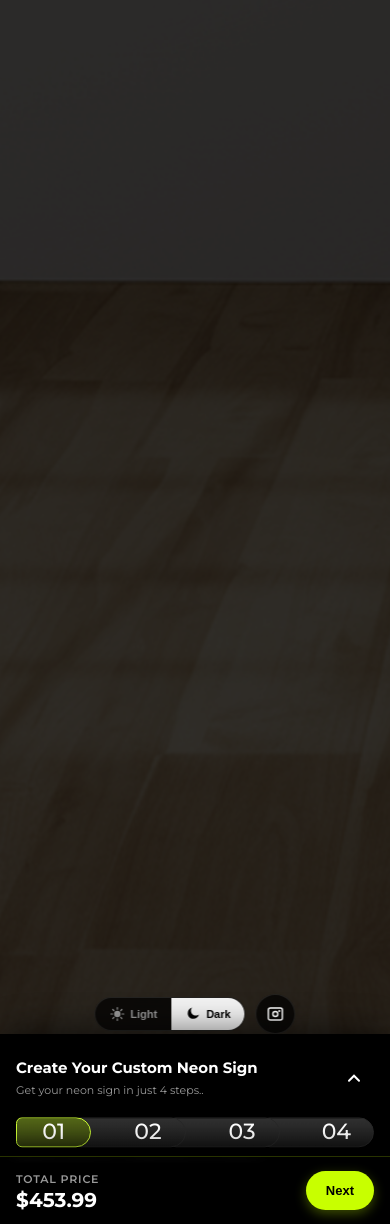
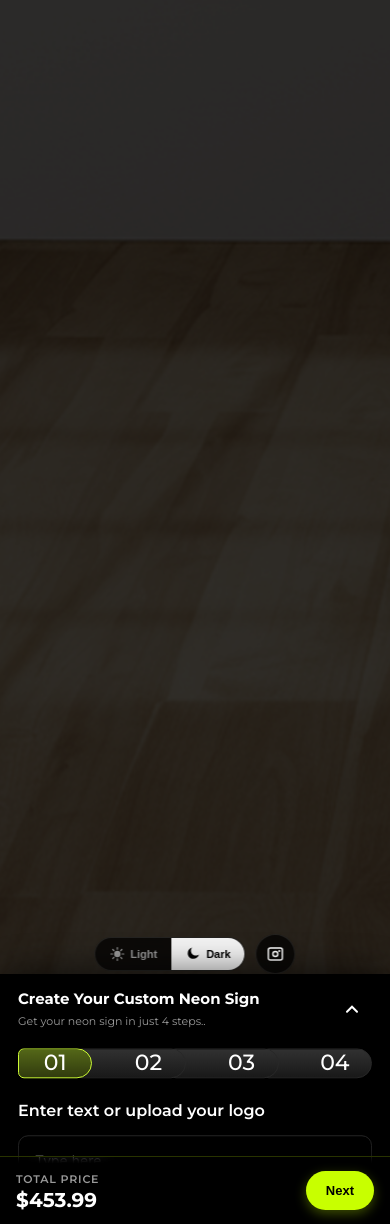
Before and after one commit to najaftechcontributions/NeonSign, a PHP site: page / in a window 390 px wide. Shown: the part 1337-2561 px from the top of the page. Run offline with PHP 8.4, Linux system fonts and the light colour scheme; some libraries are stand-ins or nearby versions; some web fonts are replaced.

Commit message:
`Updated credentials and layout styles in data.json and styles.css`

```diff
--- a/styles.css
+++ b/styles.css
@@ -2428,7 +2428,7 @@ canvas {
         border-radius: 24px 24px 0 0;
         box-shadow: 0 -6px 30px rgba(0, 0, 0, 0.5);
         z-index: 999;
-        transform: translateY(calc(100% - 225px));
+        transform: translateY(calc(100% - 290px));
         transition: transform 0.35s cubic-bezier(0.4, 0, 0.2, 1);
         overflow-y: auto;
         overflow-x: hidden;
@@ -2437,7 +2437,7 @@ canvas {
     }
 
     .right-panel {
-        height: calc(100vh - 225px) !important;
+        height: calc(100vh - 290px) !important;
     }
 
     .left-panel.expanded {
@@ -3037,19 +3037,57 @@ canvas {
     }
 }
 
+@media (max-width: 900px) {
+    .left-panel {
+        transform: translateY(calc(100% - 260px));
+    }
+
+    .right-panel {
+        height: calc(100vh - 260px) !important;
+    }
+
+    .canvas-wrapper canvas {
+        max-height: calc(100vh - 320px);
+    }
+}
+
+@media (max-width: 768px) {
+    .left-panel {
+        transform: translateY(calc(100% - 240px));
+        padding: 28px 18px 100px;
+    }
+
+    .right-panel {
+        height: calc(100vh - 240px) !important;
+    }
+
+    .canvas-wrapper canvas {
+        max-height: calc(100vh - 300px);
+    }
+}
+
+@media (max-width: 600px) {
+    .left-panel {
+        transform: translateY(calc(100% - 250px));
+        padding: 15px 18px 95px;
+    }
+
+    .right-panel {
+        height: calc(100vh - 250px) !important;
+        min-height: auto;
+    }
+
+    .canvas-wrapper .canvas-container {
+        height: auto !important;
+    }
+    .canvas-wrapper canvas {
+        max-height: calc(100vh - 280px);
+    }
+}
+
 @media (max-width: 480px) {
     .shape-image img {
         transform: translate(-50%, -60%) scale(1.5);
-    }
-
-    .left-panel {
-        max-height: 80vh;
-        transform: translateY(calc(100% - 190px));
-        padding: 24px 16px 90px;
-    }
-
-    .right-panel {
-        height: calc(100vh - 190px) !important;
     }
 
     .preview-section {
@@ -3148,3 +3186,18 @@ canvas {
         font-size: 18px;
     }
 }
+
+@media (max-width: 375px) {
+
+    .canvas-wrapper canvas {
+        max-height: calc(100vh - 230px);
+    }
+
+    .main-title {
+        font-size: 14px !important;
+    }
+
+    .main-subtitle {
+        font-size: 10px !important;
+    }
+}
```
Also changed, not shown: .config/builderio/data.json.
